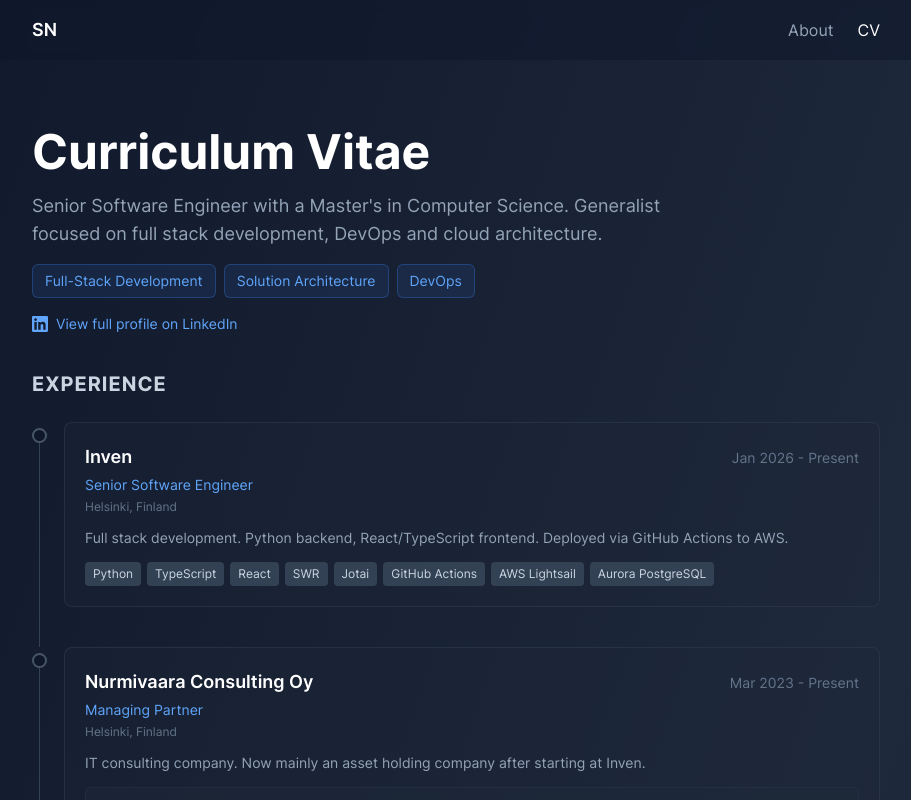
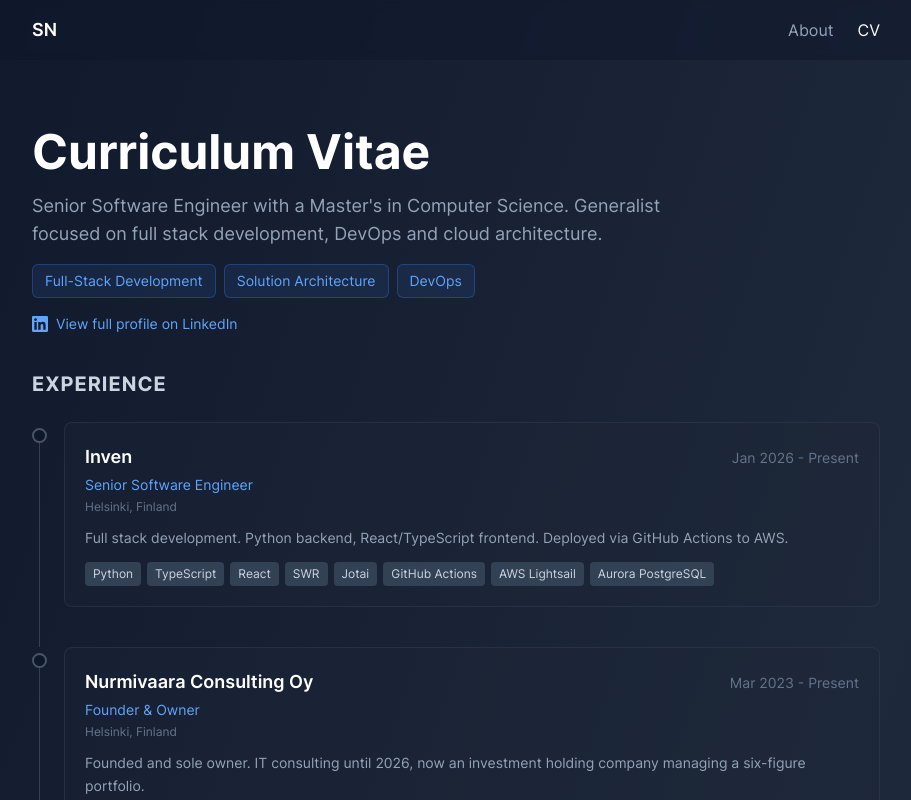
Before and after one commit to SNurmivaara/nurmivaara.fi, a Next.js app: page /cv in a window 1280 px wide. Shown: the top 800 px of the page, without its empty margins (184-1095 px from the left). Built offline with nearby package versions, Linux system fonts and the light colour scheme.

Commit message:
cv clarifications

```diff
--- a/pages/cv.js
+++ b/pages/cv.js
@@ -155,7 +155,7 @@ export default function CV() {
 
             <TimelineItem
               company="Nurmivaara Consulting Oy"
-              role="Managing Partner"
+              role="Founder & Owner"
               period="Mar 2023 - Present"
               location="Helsinki, Finland"
               projects={[
@@ -170,7 +170,8 @@ export default function CV() {
                 },
               ]}
             >
-              IT consulting company. Now mainly an asset holding company after starting at Inven.
+              Founded and sole owner. IT consulting until 2026, now an investment holding company
+              managing a six-figure portfolio.
             </TimelineItem>
 
             <TimelineItem
```
